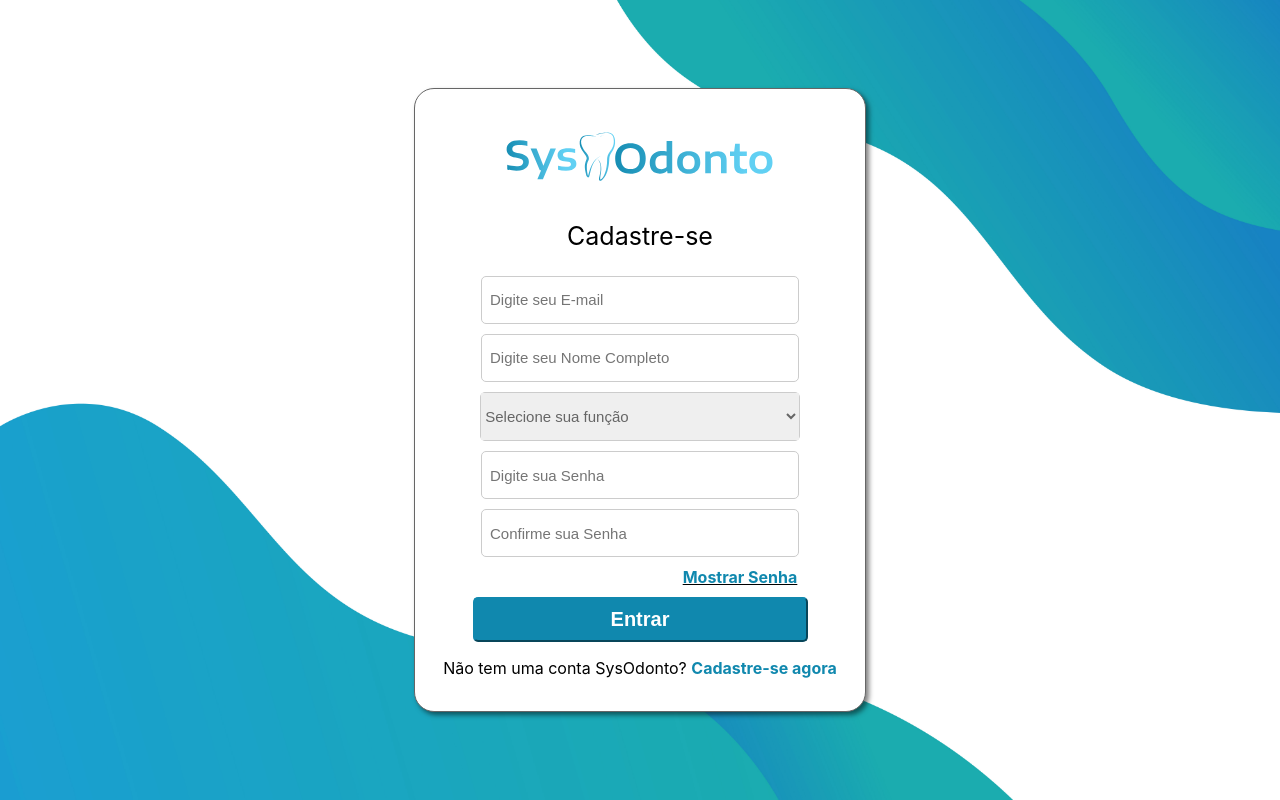
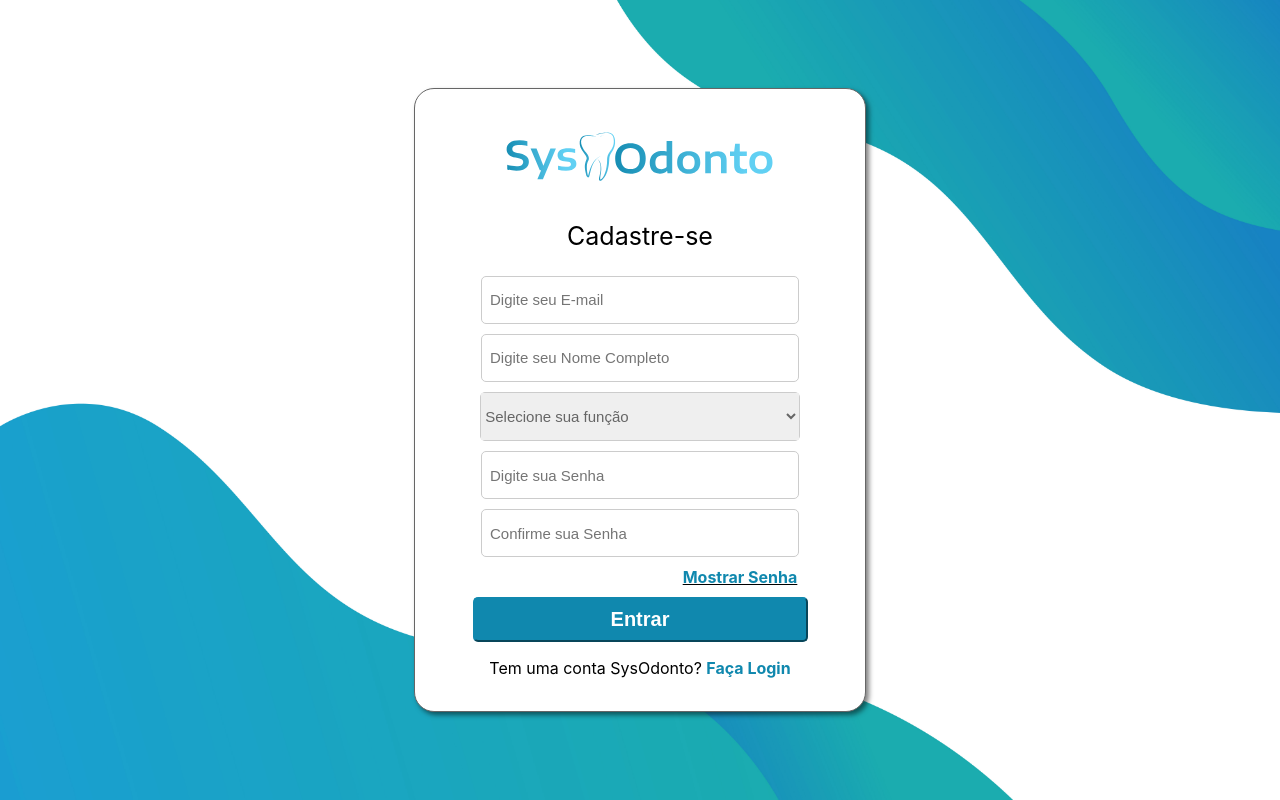
Before and after one commit to kamps07/SysOdontoFrontEnd, a React (Create React App) app in the folder sysodonto/: page / in a window 1280 px wide. Built offline with nearby package versions, Linux system fonts and the light colour scheme.

Commit message:
Atualização do Front

```diff
--- a/sysodonto/src/pages/Cadastro/Cadastro.jsx
+++ b/sysodonto/src/pages/Cadastro/Cadastro.jsx
@@ -2,6 +2,8 @@ import React, { useState } from 'react';
 import { useNavigate } from 'react-router-dom';
 import TextSysOdonto from "../../Assets/TextSysOdonto.svg";
 import './Cadastro.css';
+
+
 
 export default function Cadastro() {
     const [nome, setNome] = useState("");
@@ -79,7 +81,7 @@ export default function Cadastro() {
 
                         <button className="login-button">Entrar</button>
 
-                        <p> Não tem uma conta SysOdonto? <span className='destaque'>Cadastre-se agora</span></p>
+                        <p> Tem uma conta SysOdonto? <span className='destaque'>Faça Login</span></p>
                     </div>
                 </div>
             </div>
```
